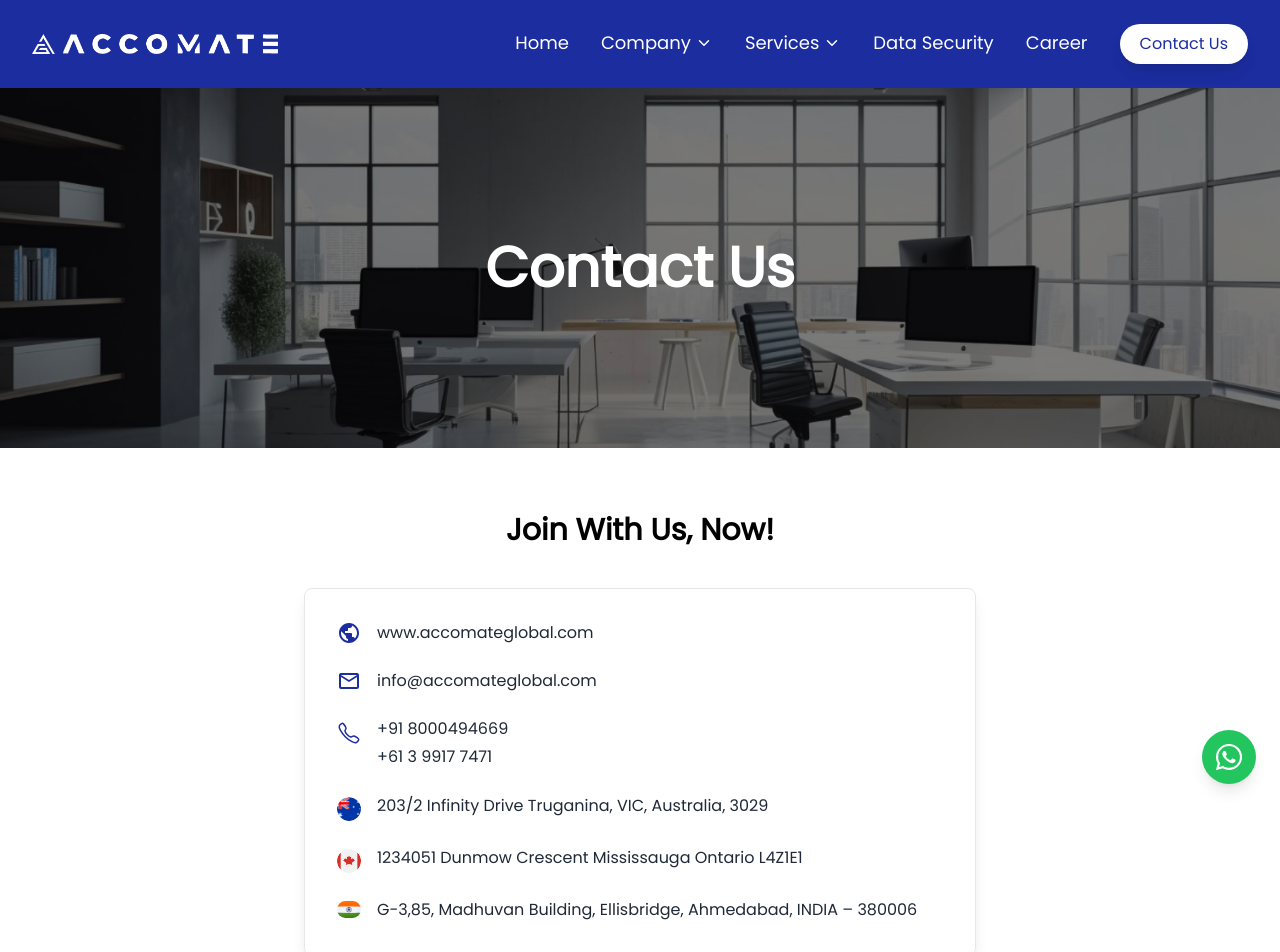
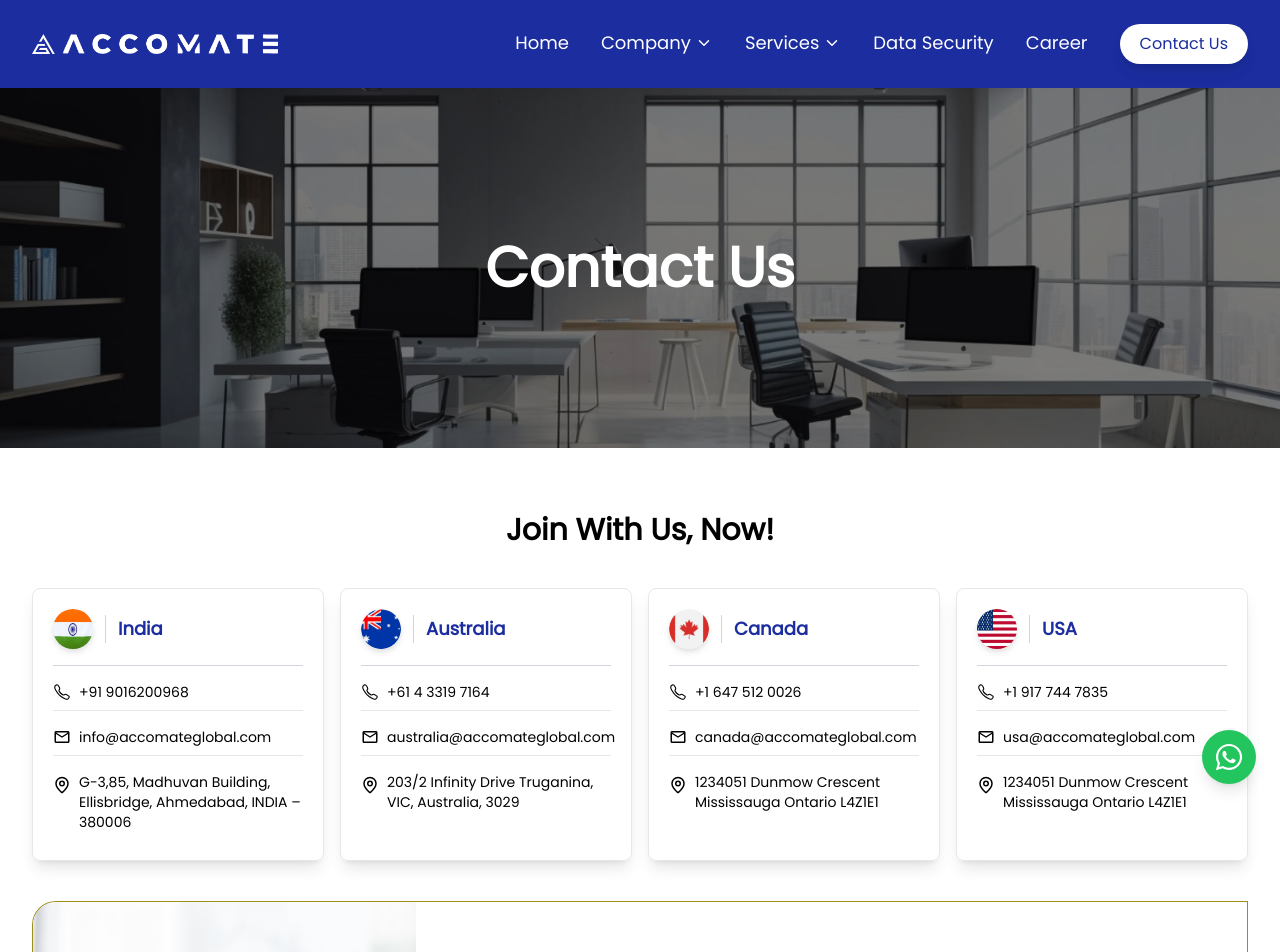
Before and after one commit to dharmeshbafna/accomate-global, a Next.js app: page /contact in a window 1280 px wide. Shown: the top 952 px of the page. Built offline with nearby package versions, Linux system fonts and the light colour scheme.

Commit message:
Update contact.js

```diff
--- a/src/components/contact.js
+++ b/src/components/contact.js
@@ -35,30 +35,12 @@
     const [load, setLoad] = useState(false);
     const [success, setSuccess] = useState('');
     const [err, setErr] = useState('');
-
-    // New consolidated contact info structure
-    const contactInfo = {
-        website: 'www.accomateglobal.com',
-        email: 'info@accomateglobal.com',
-        phones: ['+91 8000494669', '+61 3 9917 7471'],
-        locations: [
-            {
-                country: 'Australia',
-                flag: Australia,
-                address: '203/2 Infinity Drive Truganina, VIC, Australia, 3029'
-            },
-            {
-                country: 'Canada',
-                flag: Canada,
-                address: '1234051 Dunmow Crescent Mississauga Ontario L4Z1E1'
-            },
-            {
-                country: 'India',
-                flag: India,
-                address: 'G-3,85, Madhuvan Building, Ellisbridge, Ahmedabad, INDIA – 380006'
-            }
-        ]
-    };
+    const contactdetails = [
+        { country: 'India', phone: '+91 9016200968', email: 'info@accomateglobal.com', add: 'G-3,85, Madhuvan Building, Ellisbridge, Ahmedabad, INDIA – 380006' },
+        { country: 'Australia', phone: '+61 4  3319  7164', email: 'australia@accomateglobal.com', add: '203/2 Infinity Drive Truganina, VIC, Australia, 3029' },
+        { country: 'Canada', phone: '+1 647 512 0026', email: 'canada@accomateglobal.com', add: '1234051 Dunmow Crescent Mississauga Ontario L4Z1E1' },
+        { country: 'USA', phone: '+1 917 744 7835', email: 'usa@accomateglobal.com', add: '1234051 Dunmow Crescent Mississauga Ontario L4Z1E1' },
+    ];
 
     const handleSubmit = async (e) => {
         e.preventDefault();
@@ -107,66 +89,49 @@
                 Join With Us, Now!
             </div>
 
-            {/* New Contact Details Layout */}
-            <div className="mt-10 flex justify-center">
-                <div data-aos="zoom-in" data-aos-duration="2000" data-aos-delay="100" className="rounded-lg p-8 border shadow-lg max-w-2xl w-full">
-                    <div className="space-y-6">
-                        {/* Website */}
-                        <div className="flex items-center space-x-4">
-                            <div className="text-[#1B2D9F] text-xl flex shrink-0">
-                                <svg width="24" height="24" viewBox="0 0 24 24" fill="none" xmlns="http://www.w3.org/2000/svg">
-                                    <path d="M12 2C6.48 2 2 6.48 2 12s4.48 10 10 10 10-4.48 10-10S17.52 2 12 2zm-1 17.93c-3.94-.49-7-3.85-7-7.93 0-.62.08-1.21.21-1.79L9 15v1c0 1.1.9 2 2 2v1.93zm6.9-2.54c-.26-.81-1-1.39-1.9-1.39h-1v-3c0-.55-.45-1-1-1H8v-2h2c.55 0 1-.45 1-1V7h2c1.1 0 2-.9 2-2v-.41c2.93 1.19 5 4.06 5 7.41 0 2.08-.8 3.97-2.1 5.39z" fill="currentColor"/>
-                                </svg>
-                            </div>
-                            <span className="text-gray-800 font-medium">{contactInfo.website}</span>
+            <div className="mt-10 grid grid-cols-1 md:grid-cols-2 lg:grid-cols-4 gap-4">
+                {contactdetails.map((i, index) => {
+                    return (
+                        <div key={index} data-aos="zoom-in" data-aos-duration="2000" data-aos-delay={`${index + 1}00`} className="rounded-lg p-5 border shadow-lg space-y-4">
+                            <div className="flex items-center my-auto space-x-3 pb-4 border-b border-gray-300">
+                                <Image
+                                    src={i.country == 'India' ? India : i.country == 'Australia' ? Australia : i.country == 'Canada' ? Canada : i.country == 'USA' ? USA : ''}
+                                    className="h-10 w-10 rounded-full drop-shadow-md"
+                                    alt="country"
+                                />
+                                <div className="pl-3 border-l border-gray-300 font-semibold text-lg text-[#1B2D9F]">{i.country}</div>
                             </div>
 
-                        {/* Email */}
-                        <div className="flex items-center space-x-4">
-                            <div className="text-[#1B2D9F] text-xl flex shrink-0">
-                                <MdOutlineEmail size={24} />
+                            <div className="space-y-4">
+                                <div className="pb-2 border-b space-x-2">
+                                    <a href={`tel:${i.phone}`} className="hover:text-[#1B2D9F] duration-300 flex items-center my-auto space-x-2">
+                                        <IoCallOutline className="text-lg font-semibold flex shrink-0" />
+                                        <div className="text-sm">
+                                            {i.phone}
                                         </div>
-                            <a href={`mailto:${contactInfo.email}`} className="text-gray-800 font-medium hover:text-[#1B2D9F] duration-300">
-                                {contactInfo.email}
                                     </a>
                                 </div>
-
-                        {/* Phone Numbers */}
-                        <div className="flex items-start space-x-4">
-                            <div className="text-[#1B2D9F] text-xl flex shrink-0 mt-1">
-                                <IoCallOutline size={24} />
+                                <div className="pb-2 border-b space-x-2">
+                                    <a href={`mailto:${i.email}`} className="hover:text-[#1B2D9F] duration-300 flex items-center my-auto space-x-2">
+                                        <MdOutlineEmail className="text-lg font-semibold flex shrink-0" />
+                                        <div className="text-sm">
+                                            {i.email}
                                         </div>
-                            <div className="space-y-1">
-                                {contactInfo.phones.map((phone, index) => (
-                                    <div key={index}>
-                                        <a href={`tel:${phone}`} className="text-gray-800 font-medium hover:text-[#1B2D9F] duration-300">
-                                            {phone}
                                     </a>
                                 </div>
-                                ))}
+                                <div className="pb-2 flex space-x-2">
+                                    <LuMapPin className="text-lg font-semibold mt-1 flex shrink-0" />
+                                    <div className="text-sm">
+                                        {i.add}
+                                    </div>
                                 </div>
                             </div>
 
-                        {/* Locations with Flags */}
-                        {contactInfo.locations.map((location, index) => (
-                            <div key={index} className="flex items-start space-x-4">
-                                <div className="flex shrink-0 mt-1">
-                                    <Image
-                                        src={location.flag}
-                                        alt={`${location.country} flag`}
-                                        width={24}
-                                        height={24}
-                                        className="rounded-full object-cover"
-                                    />
                         </div>
-                                <span className="text-gray-800 font-medium leading-relaxed">
-                                    {location.address}
-                                </span>
+                    )
+                })}
             </div>
-                        ))}
-                    </div>
-                </div>
-            </div>
+
 
             <div data-aos="zoom-in" data-aos-duration="2000" data-aos-delay="100" className="flex w-full mt-10">
                 <div className="lg:w-[35%] hidden lg:flex">
@@ -239,7 +204,10 @@
                         </div>
                     </form>
                 </div>
+
+
             </div>
+
 
             {/* CTA */}
             <div data-aos="zoom-in" data-aos-duration="2000" data-aos-delay="100" className="mt-16 mb-10 space-y-10">
```
Lines whose indentation alone changed are shown as unchanged.
